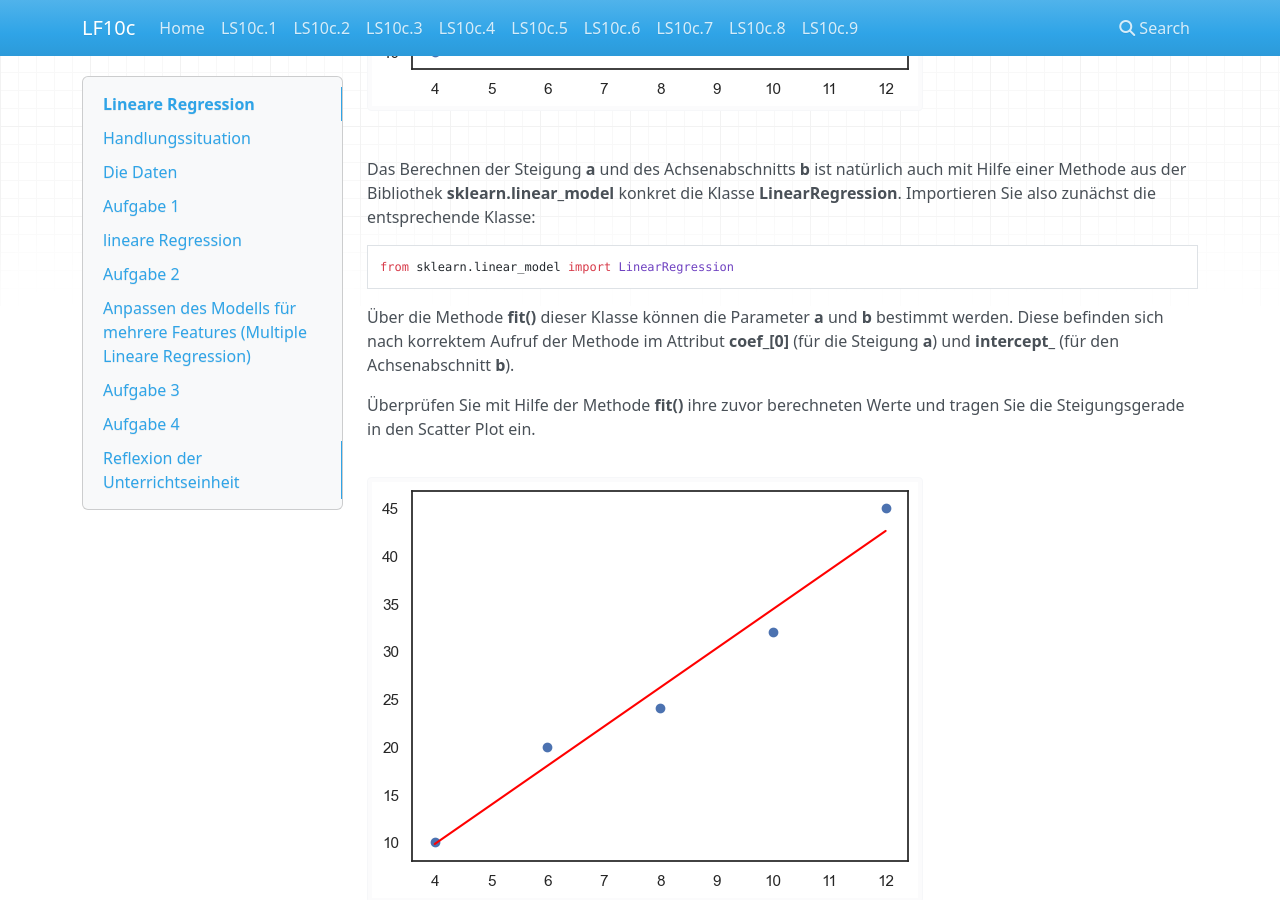
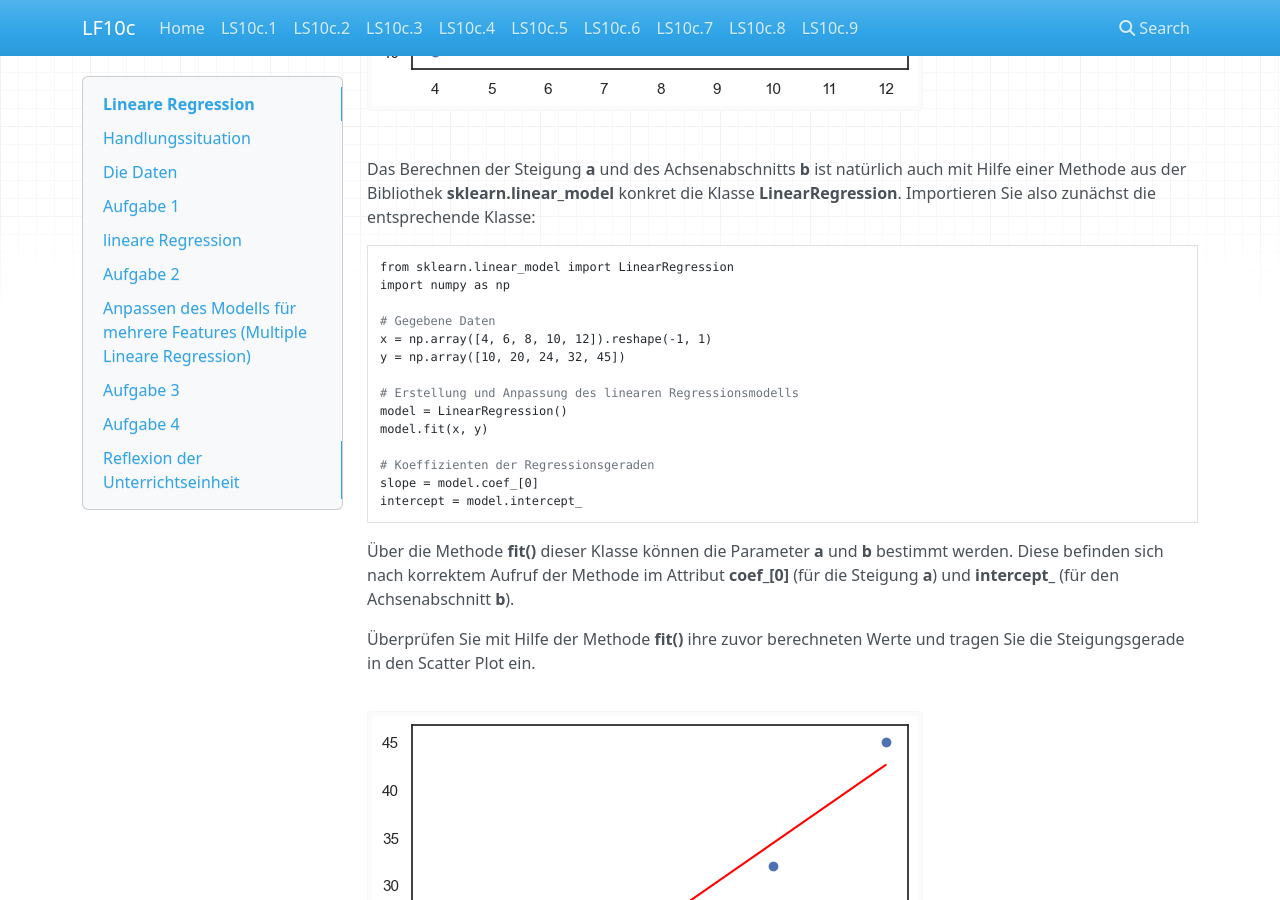
Before and after one commit to jtuttas/datenanalyse, an MkDocs documentation site: the page built from docs/RegressionsAnalyse.md, in a window 1280 px wide and 900 px high, scrolled down 5482 px. Built offline with MkDocs 1.6.1, drawn with Linux system fonts in a browser that asks for light colours; nearby versions of some CDN libraries.

Commit message:
noch was zur Aufg 2

````diff
--- a/docs/RegressionsAnalyse.md
+++ b/docs/RegressionsAnalyse.md
@@ -155,13 +155,27 @@ plt.show()
 
 ```
 
-![Übung 2](./images/lin_reg_ueb2.png)
+![Übung 3](./images/lin_reg_ueb2.png)
 
 Das Berechnen der Steigung **a** und des Achsenabschnitts **b** ist natürlich auch mit Hilfe einer Methode aus der Bibliothek **sklearn.linear_model** konkret die Klasse **LinearRegression**. Importieren Sie also zunächst die entsprechende Klasse:
 
 ```py
 
 from sklearn.linear_model import LinearRegression
+import numpy as np
+
+# Gegebene Daten
+x = np.array([4, 6, 8, 10, 12]).reshape(-1, 1)
+y = np.array([10, 20, 24, 32, 45])
+
+# Erstellung und Anpassung des linearen Regressionsmodells
+model = LinearRegression()
+model.fit(x, y)
+
+# Koeffizienten der Regressionsgeraden
+slope = model.coef_[0]
+intercept = model.intercept_
+
 
 ```
 
@@ -169,7 +183,7 @@ from sklearn.linear_model import LinearRegression
 
 Überprüfen Sie mit Hilfe der Methode **fit()** ihre zuvor berechneten Werte und tragen Sie die Steigungsgerade in den Scatter Plot ein.
 
-![Übung 2 Lösung](./images/lin_reg_ueb2_lsg.png)
+![Übung 3 Lösung](./images/lin_reg_ueb2_lsg.png)
 
 Über die Methode **predict()** des Modells können Sie nun anhand des Modells Aussagen über das Verhalten des Systems machen. Testen Sie diese indem Sie sich z.B. eine Aussage über den Wert von $x=7$ ausgeben lassen!
 
````
Also changed, not shown: other parts of docs/RegressionsAnalyse.md (+1 -1 lines).
